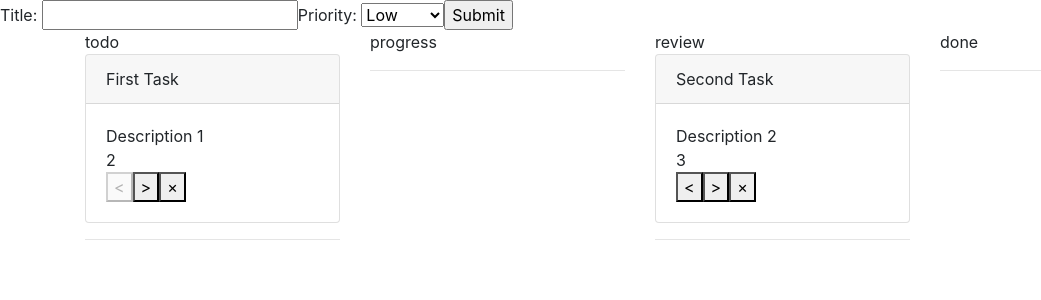
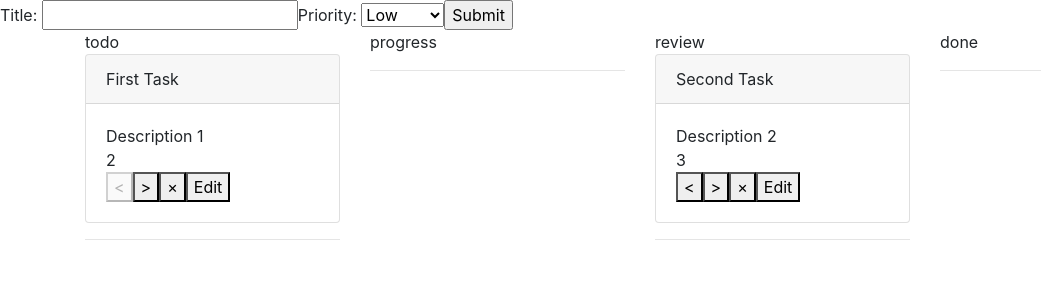
Before and after one commit to VictoriaRogo/cra, a React (Create React App) app: page / in a window 1280 px wide. Shown: the top 300 px of the page, without its empty margins (0-1041 px from the left). Built offline with nearby package versions, Linux system fonts and the light colour scheme.

Commit message:
add modal dialog

```diff
--- a/package.json
+++ b/package.json
@@ -11,6 +11,7 @@
     "react": "^16.13.1",
     "react-dom": "^16.13.1",
     "react-scripts": "3.4.1",
+    "reactstrap": "^8.5.1",
     "uuid": "^8.3.0",
     "uuidv4": "^6.2.2"
   },
--- a/src/homework9_kanban/App.js
+++ b/src/homework9_kanban/App.js
@@ -1,6 +1,7 @@
 import React, {useState} from 'react';
 import FormCreateTask from "./FormCreateTask";
 import Board from "./Board";
+import Modal from "./Modal";
 import {v4 as uuidv4} from 'uuid';
 
 const initialTasks = [
@@ -23,6 +24,7 @@ const statuses = ['todo', 'progress', 'review', 'done'];
 
 function App() {
     const [tasks, setTasks] = useState(initialTasks);
+    const [modal, setModal] = useState(false);
     const addTask = e => {
         e.preventDefault();
         const newTask = {
@@ -37,6 +39,12 @@ function App() {
     const updateTask = () => {
         setTasks([...tasks]);
     };
+    const edit = (task) => {
+        setModal(task);
+    };
+    const toggle = () => {
+        setModal(!modal);
+    };
     return (
         <div>
             <FormCreateTask addTask={addTask}/>
@@ -50,10 +58,12 @@ function App() {
                                 index={index}
                                 tasks={tasks}
                                 updateTask={updateTask}
+                                edit={edit}
                             />)
                     }
                 </div>
             </div>
+            <Modal modal={modal} toggle={toggle}/>
         </div>
     );
 }
--- a/src/homework9_kanban/Board.js
+++ b/src/homework9_kanban/Board.js
@@ -1,7 +1,7 @@
 import React from 'react';
 import Task from "./Task";
 
-function Board({status, tasks=[], updateTask, index}) {
+function Board({status, tasks=[], updateTask, index, edit}) {
     return (
         <div className='col'>
             {status}
@@ -14,6 +14,7 @@ function Board({status, tasks=[], updateTask, index}) {
                         index={index}
                         updateTask={updateTask}
                         tasks={tasks}
+                        edit={edit}
                     />)
             }
             <hr/>
--- /dev/null
+++ b/src/homework9_kanban/Modal.js
@@ -0,0 +1,24 @@
+import React from 'react';
+import {Button, Modal, ModalHeader, ModalBody, ModalFooter} from 'reactstrap';
+
+function ModalBlock({toggle, modal}) {
+    const task = modal || {};
+    return (
+        <div>
+            <Modal isOpen={modal} toggle={toggle}>
+                <ModalHeader toggle={toggle}>Edit Task</ModalHeader>
+                <ModalBody>
+                    <div>{task.title}</div>
+                    <div>{task.description}</div>
+                    <div>{task.priority}</div>
+                </ModalBody>
+                <ModalFooter>
+                    <Button color="primary" onClick={toggle}>Do Something</Button>{' '}
+                    <Button color="secondary" onClick={toggle}>Cancel</Button>
+                </ModalFooter>
+            </Modal>
+        </div>
+    );
+}
+
+export default ModalBlock;
--- a/src/homework9_kanban/Task.js
+++ b/src/homework9_kanban/Task.js
@@ -2,7 +2,7 @@ import React from 'react';
 
 const statuses = ['todo', 'progress', 'review', 'done'];
 
-function Task({task, updateTask, index, tasks}) {
+function Task({task, updateTask, index, tasks, edit}) {
     return (
         <div className='card'>
             <div className='card-header'>{task.title}</div>
@@ -22,6 +22,7 @@ function Task({task, updateTask, index, tasks}) {
                         tasks.splice(tasks.indexOf(task), 1);
                         updateTask()
                     }}>&times;</button>
+                    <button onClick={() => edit(task)}>Edit</button>
                 </div>
             </div>
         </div>
```
Also changed, not shown: 1 other file (tests, documents, lock files or other folders).
